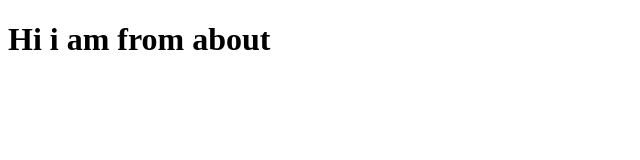
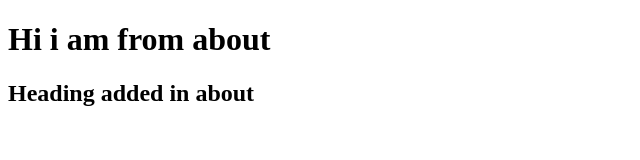
Before and after one commit to nam334/learngit, a plain HTML site: page index.html in a window 1280 px wide. Shown: the whole page, without its empty margins (0-640 px from the left). Drawn offline with Linux system fonts and the light colour scheme.

Commit message:
line added in about

```diff
--- a/index.html
+++ b/index.html
@@ -8,5 +8,6 @@
 </head>
 <body>
     <h1>Hi i am from about</h1>
+    <h2>Heading added in about</h2>
 </body>
 </html>
```
